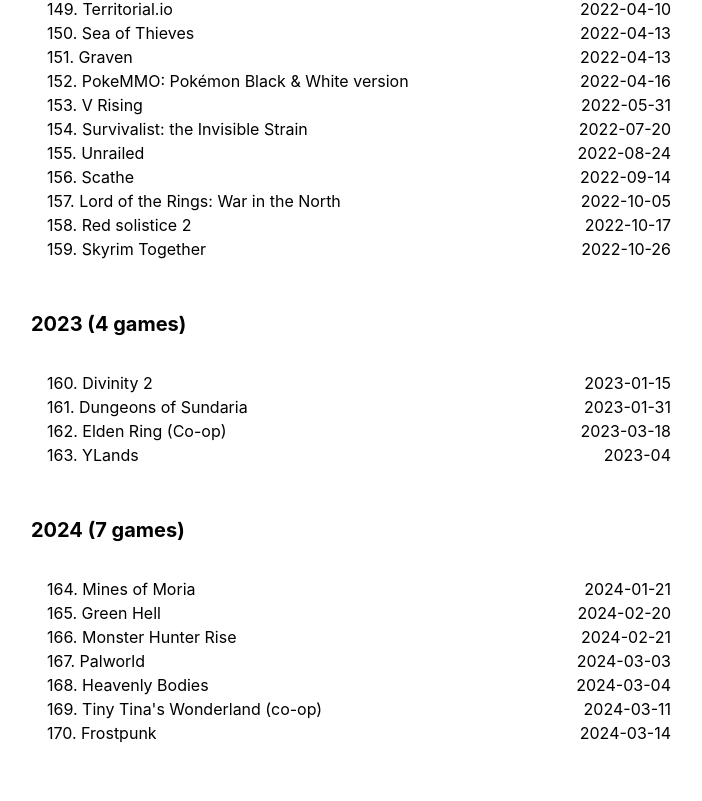
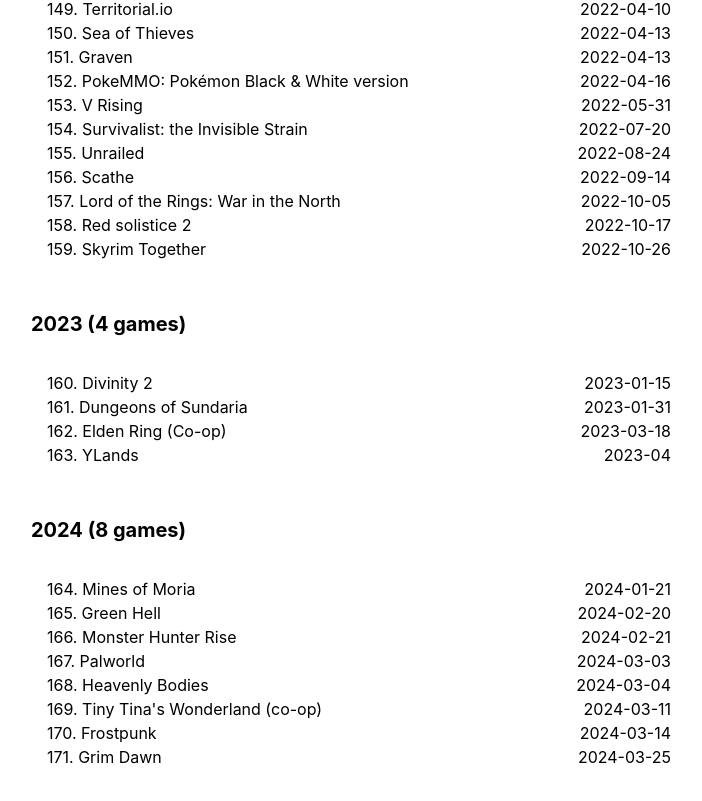
Before and after one commit to gvmorais/neorder, a Next.js app: page / in a window 1280 px wide. Shown: the part 7931-8732 px from the top of the page, without its empty margins (289-991 px from the left). Before the commit the page ends 8708 px from the top, so only its background shows below. Built offline with nearby package versions, Linux system fonts and the light colour scheme.

Commit message:
Adding grim dawn

```diff
--- a/pages/index.tsx
+++ b/pages/index.tsx
@@ -777,6 +777,10 @@
           name: '170. Frostpunk',
           date: '2024-03-14',
         },
+        {
+          name: '171. Grim Dawn',
+          date: '2024-03-25',
+        },
       ],
     },
   ];
```
